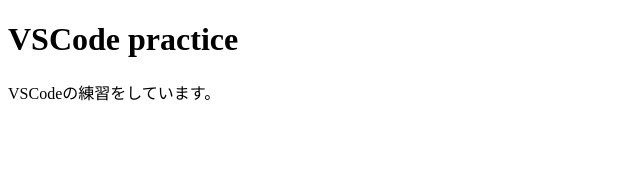
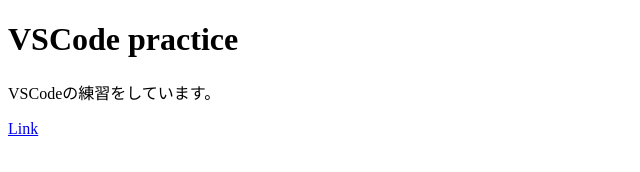
Before and after one commit to youhei-takahashi/vscode-practice, a plain HTML site: page index.html in a window 1280 px wide. Shown: the full height of the page, 0-640 px from the left. Drawn offline with Linux system fonts and the light colour scheme.

Commit message:
a タグ追加

```diff
--- a/index.html
+++ b/index.html
@@ -8,5 +8,6 @@
 <body>
   <h1>VSCode practice</h1>
   <p>VSCodeの練習をしています。</p>
+  <a href="about.html">Link</a>
 </body>
 </html>
```
